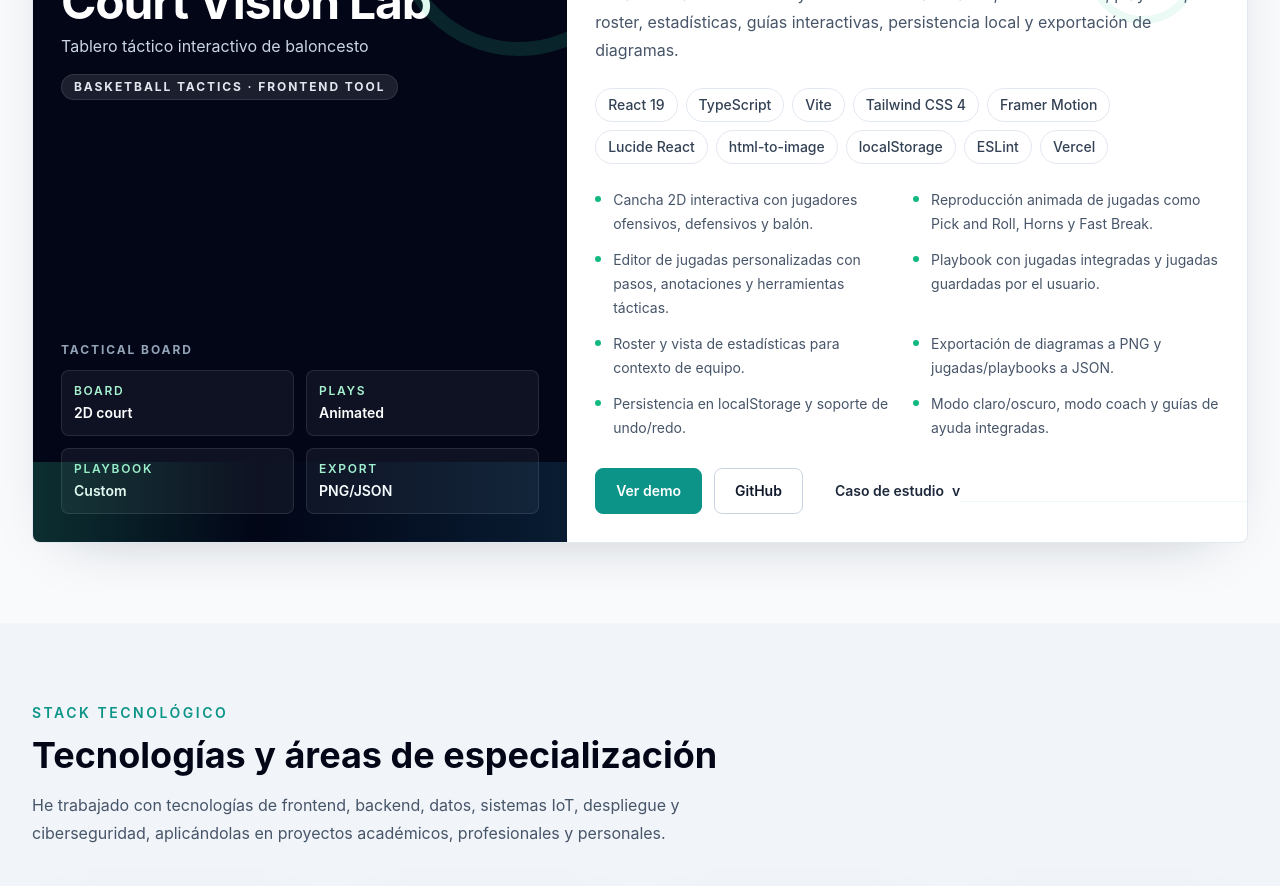
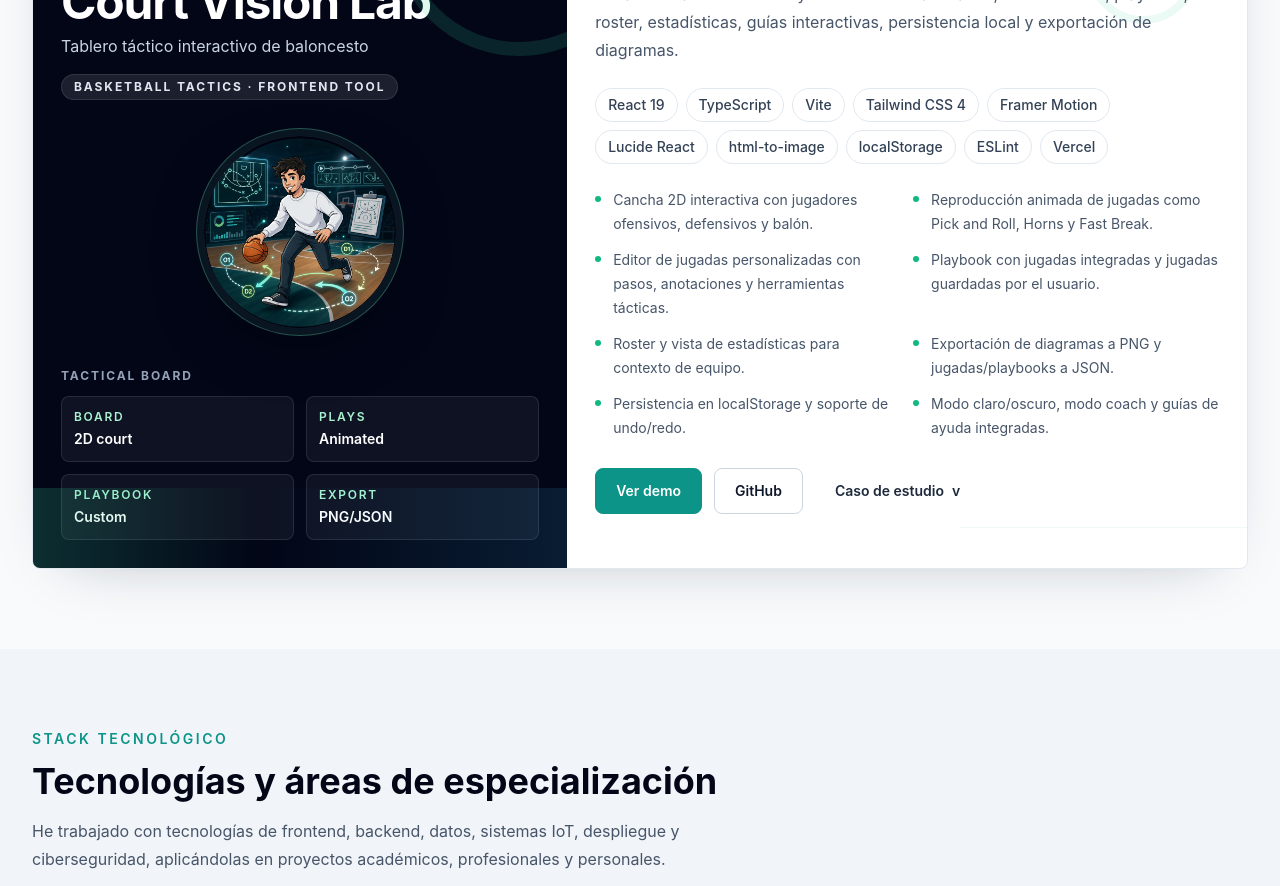
Before and after one commit to Balbib99/balbino-portfolio, a React (Vite) app: page / in a window 1280 px wide. Shown: the part 5740-6626 px from the top of the page. Built offline with nearby package versions, Linux system fonts and the light colour scheme.

Commit message:
Añadido avatar en proyecto court-vision-lab

```diff
--- a/src/data/portfolioData.ts
+++ b/src/data/portfolioData.ts
@@ -424,6 +424,10 @@ export const projects: Project[] = [
       { label: "Playbook", value: "Custom" },
       { label: "Export", value: "PNG/JSON" },
     ],
+    visual: {
+      src: "/project-court-vision-lab-visual.jpg",
+      alt: "Avatar ilustrado driblando con diagramas tácticos de baloncesto",
+    },
     description:
       "Herramienta frontend para visualizar, editar y reproducir jugadas de baloncesto en un tablero táctico 2D. Incluye movimientos animados, modo edición, playbook, roster, estadísticas, guías interactivas, persistencia local y exportación de diagramas.",
     technologies: [
--- a/src/i18n/en.ts
+++ b/src/i18n/en.ts
@@ -348,6 +348,10 @@ export const en: typeof es = {
           { label: "Playbook", value: "Custom" },
           { label: "Export", value: "PNG/JSON" },
         ],
+        visual: {
+          src: "/project-court-vision-lab-visual.jpg",
+          alt: "Illustrated avatar dribbling with basketball tactical diagrams",
+        },
         description:
           "Frontend tool to visualize, edit and replay basketball plays on a 2D tactical board. It includes animated movements, edit mode, playbook, roster, stats, guided help, local persistence and diagram exports.",
         technologies: [
```
Also changed, not shown: public/project-court-vision-lab-visual.jpg (added).
